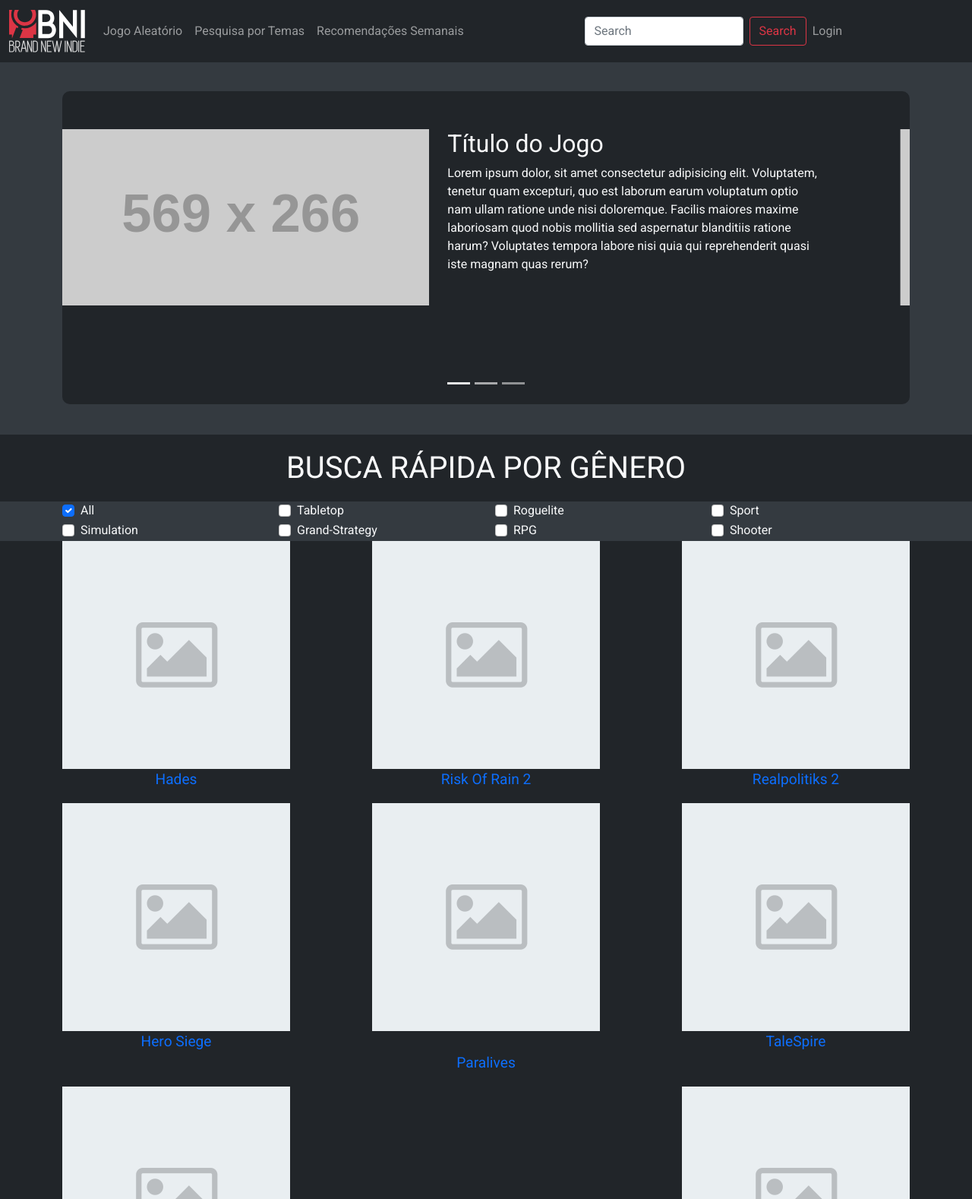
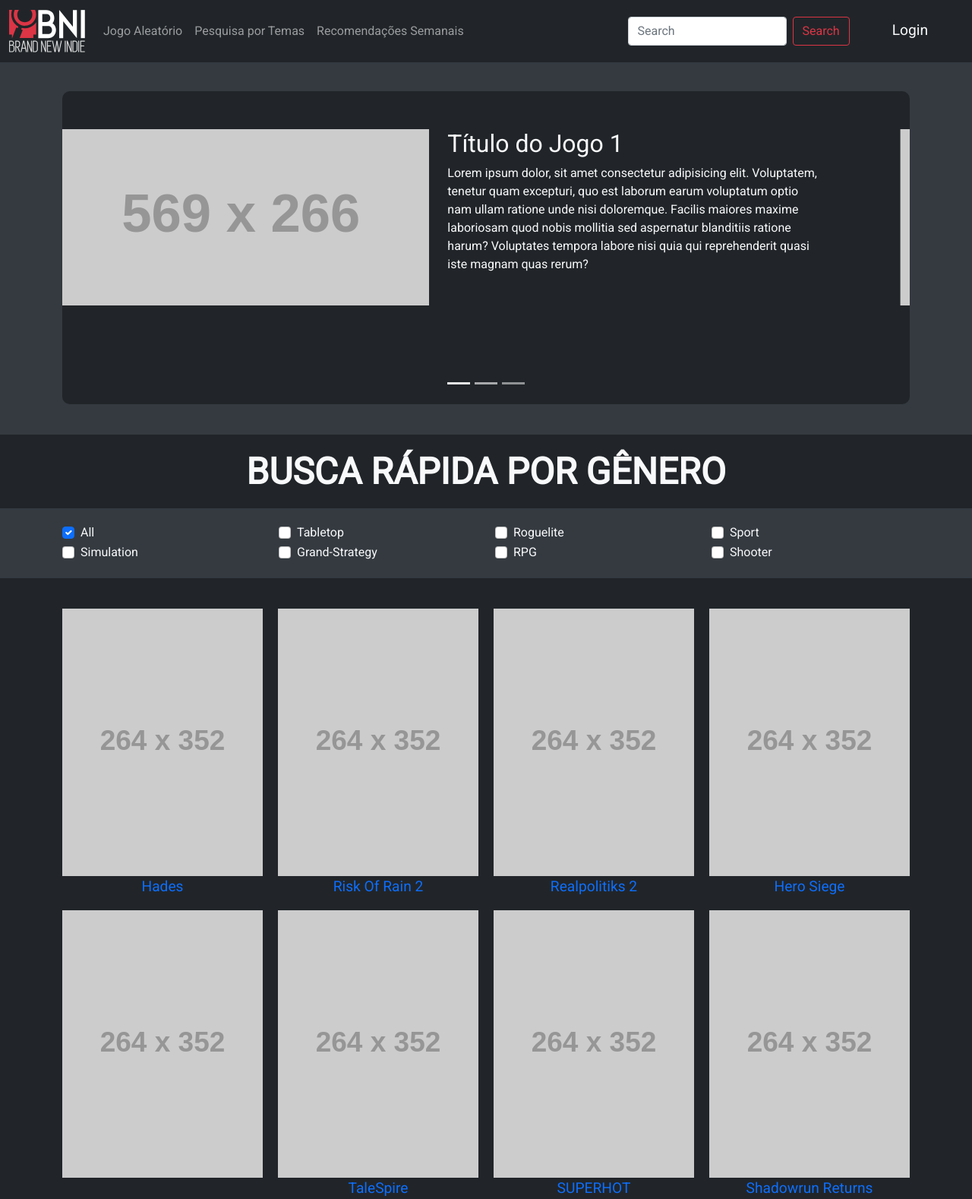
Before and after one commit to LuisAntonimo/BrandNewIndie, a website: page Codigo/root/index.html in a window 1280 px wide. Shown: the top 1578 px of the page at 76% size. Drawn offline with nearby package versions, Linux system fonts and the light colour scheme; placeholder pictures from the web are drawn by us.

Commit message:
refactor: index.html, styles.css and data.js

```diff
--- a/Codigo/root/index.html
+++ b/Codigo/root/index.html
@@ -43,11 +43,9 @@
             <input class="form-control me-2" type="search" placeholder="Search" aria-label="Search">
             <button class="btn btn-outline-danger" type="submit">Search</button>
           </form>
-          <ul class="navbar-nav me-auto mb-2 mb-lg-0">
-            <li class="nav-item">
-              <a class="nav-link" aria-current="page" href="login.html">Login</a>
-            </li>
-          </ul>
+          <li class="nav-item login">
+            <a class="nav-link login-link" aria-current="page" href="login.html">Login</a>
+          </li>
         </div>
       </div>
     </nav>
@@ -70,7 +68,7 @@
                   <img src="https://placehold.jp/569x266.png" class="d-block w-100" alt="...">
                 </div>
                 <div class="col-sm-12 col-lg-6">
-                  <h2>Título do Jogo</h2>
+                  <h2>Título do Jogo 1</h2>
                   <p>Lorem ipsum dolor, sit amet consectetur adipisicing elit. Voluptatem, tenetur quam excepturi, quo est laborum earum voluptatum optio nam ullam ratione unde nisi doloremque. Facilis maiores maxime laboriosam quod nobis mollitia sed aspernatur blanditiis ratione harum? Voluptates tempora labore nisi quia qui reprehenderit quasi iste magnam quas rerum?</p>
                 </div>
               </a>
@@ -173,7 +171,7 @@
     <div class="results bg-dark">
       <section class="container games">
         <div class="row align-items-start">
-          <div id="games-list">
+          <div class="col-lg-12" id="games-list">
 
           </div>
         </div>
--- a/Codigo/root/js/data.js
+++ b/Codigo/root/js/data.js
@@ -3,49 +3,49 @@
         [
             {
                 title: '<a style="text-decoration:none" href="https://store.steampowered.com/app/1145360/Hades/">Hades</a>',
-                genre: ['Roguelite','All'],
+                tags: ['Roguelite','All'],
                 dev: "Supergiant Games",
-                image: './images/placeholder-jogos.png',
+                image: 'https://placehold.jp/264x352.png',
             }, {
                 title: '<a style="text-decoration:none" href="https://store.steampowered.com/app/632360/Risk_of_Rain_2/">Risk Of Rain 2</a>',
-                genre: ["Roguelite",'All'],
+                tags: ["Roguelite",'All'],
                 dev: ["Hopoo Games", "PlayEveryWare"],
-                image: './images/placeholder-jogos.png',
+                image: 'https://placehold.jp/264x352.png',
             }, {
                 title: '<a style="text-decoration:none" href="https://store.steampowered.com/app/1248060/Realpolitiks_II/">Realpolitiks 2</a>',
-                genre: ["Grand-Strategy",'All'],
+                tags: ["Grand-Strategy",'All'],
                 dev: "Jujubee",
-                image: './images/placeholder-jogos.png',
+                image: 'https://placehold.jp/264x352.png',
             }, {
                 title: '<a style="text-decoration:none" href="https://store.steampowered.com/app/269210/Hero_Siege/">Hero Siege</a>',
-                genre: ["RPG",'All'],
+                tags: ["RPG",'All'],
                 dev: ["Panic Art Studios", "Elias Viglione", "Jussi Kukkonen"],
-                image: './images/placeholder-jogos.png',
+                image: 'https://placehold.jp/264x352.png',
             }, {
                 title: '<a style="text-decoration:none" href="https://store.steampowered.com/app/413150/Stardew_Valley/>Stardew Valley</a>',
-                genre: ["Simulation",'All'],
+                tags: ["Simulation",'All'],
                 dev: ["Eric Barone", "Sickhead Games", "ConcernedApe"],
-                image: './images/placeholder-jogos.png',
+                image: 'https://placehold.jp/264x352.png',
             }, {
                 title: '<a style="text-decoration:none" href="https://store.steampowered.com/app/1118520/Paralives/">Paralives</a>',
-                genre: ["Simulation",'All'],
+                tags: ["Simulation",'All'],
                 dev: "Alex Massé",
-                image: './images/placeholder-jogos.png',
+                image: 'https://placehold.jp/264x352.png',
             }, {
                 title: '<a style="text-decoration:none" href="https://store.steampowered.com/app/720620/TaleSpire/">TaleSpire</a>',
-                genre: ["Tabletop",'All'],
+                tags: ["Tabletop",'All'],
                 dev: "Bouncyrock Entertainment",
-                image: './images/placeholder-jogos.png',
+                image: 'https://placehold.jp/264x352.png',
             }, {
                 title: '<a style="text-decoration:none" href="https://store.steampowered.com/app/322500/SUPERHOT/">SUPERHOT</a>',
-                genre: ["Action",'All'],
+                tags: ["Action",'All'],
                 dev: "SUPERHOT Team",
-                image: './images/placeholder-jogos.png',
+                image: 'https://placehold.jp/264x352.png',
             },{
                 title: '<a style="text-decoration:none". href="https://store.steampowered.com/app/234650/Shadowrun_Returns/">Shadowrun Returns</a>',
-                genre: ["CRPG",'All'],
+                tags: ["CRPG",'All'],
                 dev: "Harebrained Schemes",
-                image: './images/placeholder-jogos.png',
+                image: 'https://placehold.jp/264x352.png',
             },
         ]
 }
--- a/Codigo/root/styles/styles.css
+++ b/Codigo/root/styles/styles.css
@@ -41,6 +41,20 @@
 
 body { background-color: var(--bs-gray-dark); color: var(--bs-light);}
 
+.login {
+  margin: 0 30px 0 40px;
+}
+
+.login-link {
+  font-size: 1.2em;
+  color: inherit;
+  text-decoration: none !important;
+}
+
+.login-link :hover {
+  color: var(--bs-dark) !important;
+}
+
 .gameCarousel{
   margin-top: 120px;
 }
@@ -69,6 +83,12 @@
 
 .searchTitle h1 {
   margin: 0;
+  font-size: 3em;
+  font-weight: bold;
+}
+
+.gamesFilter {
+  margin: 20px auto;
 }
 
 #browse-games{
@@ -76,6 +96,7 @@
   margin: 40px;
 }
 #games-list{
+  margin: 40px 0;
   display: flex;
   flex-wrap: wrap;
   font-size: larger;
```
